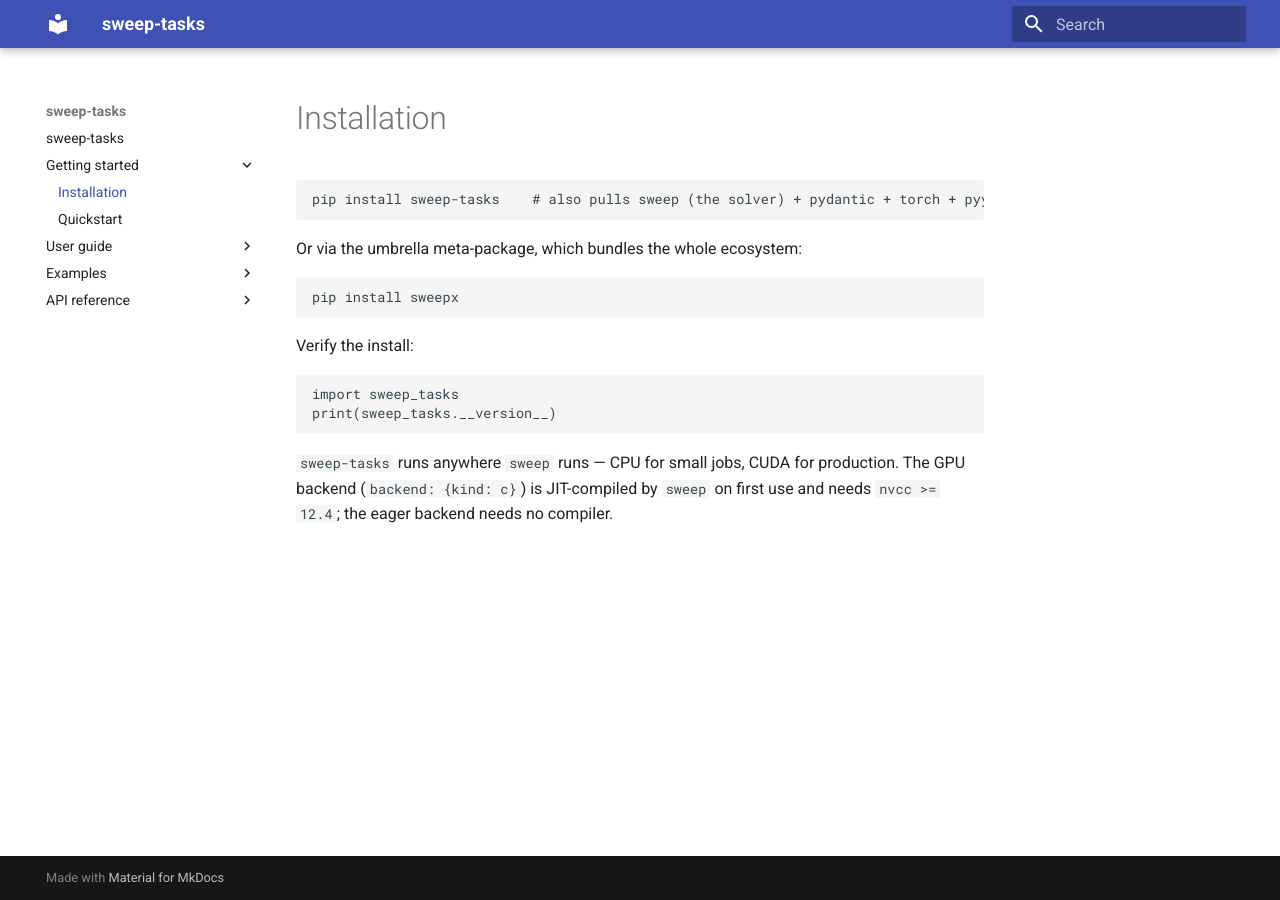
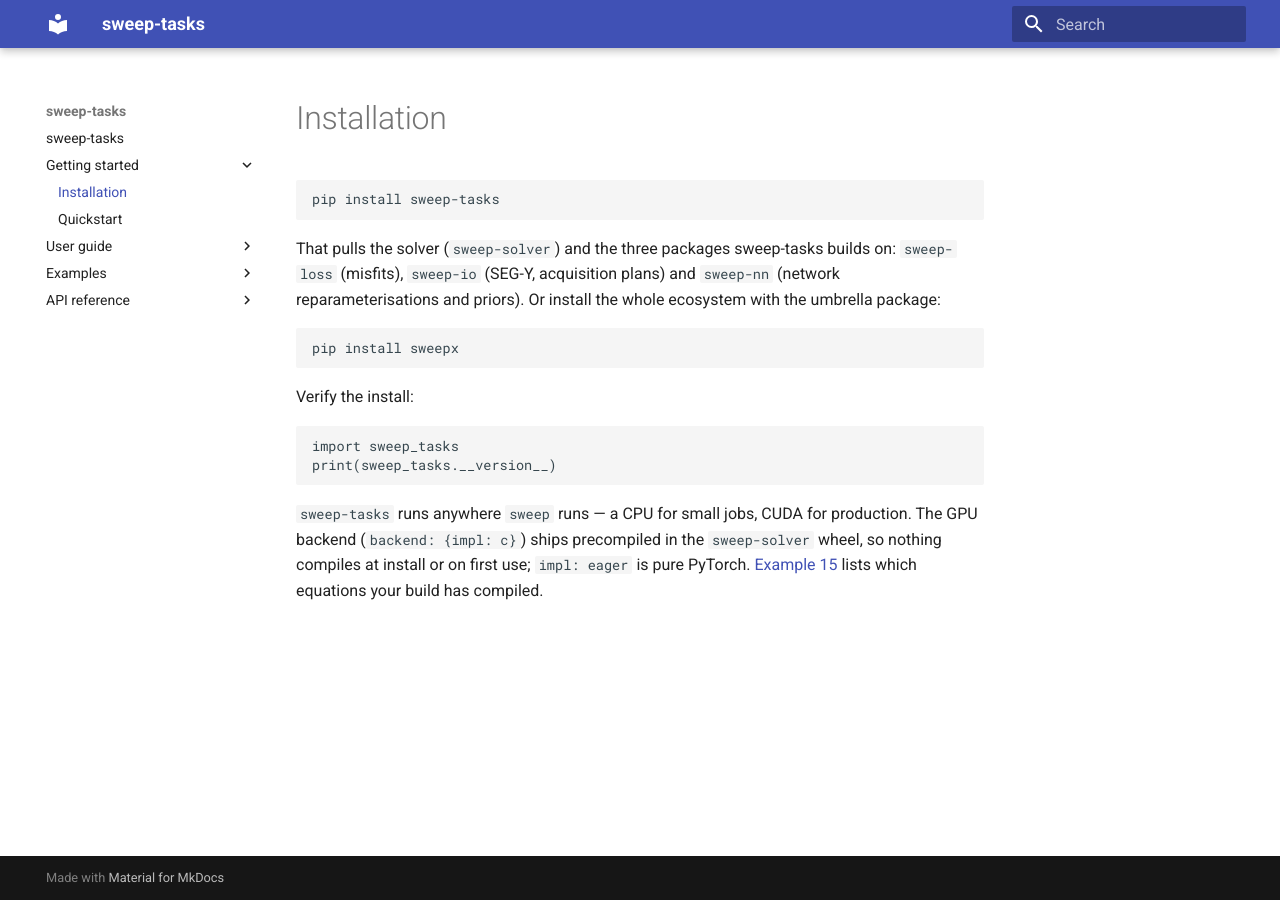
Before and after one commit to DeepWave-KAUST/sweep-tasks, an MkDocs documentation site: the page built from docs/getting-started/installation.md, in a window 1280 px wide. Built offline with MkDocs 1.6.1 and Material for MkDocs 9.7.7, drawn with Linux system fonts in a browser that asks for light colours.

Commit message:
release: sweep-tasks 0.1.0
Co-Authored-By: Claude Opus 5.5 <noreply@anthropic.com>

````diff
--- a/docs/getting-started/installation.md
+++ b/docs/getting-started/installation.md
@@ -1,10 +1,13 @@
 # Installation
 
 ```bash
-pip install sweep-tasks    # also pulls sweep (the solver) + pydantic + torch + pyyaml
+pip install sweep-tasks
 ```
 
-Or via the umbrella meta-package, which bundles the whole ecosystem:
+That pulls the solver (`sweep-solver`) and the three packages sweep-tasks builds
+on: `sweep-loss` (misfits), `sweep-io` (SEG-Y, acquisition plans) and
+`sweep-nn` (network reparameterisations and priors). Or install the whole
+ecosystem with the umbrella package:
 
 ```bash
 pip install sweepx
@@ -17,6 +20,8 @@ import sweep_tasks
 print(sweep_tasks.__version__)
 ```
 
-`sweep-tasks` runs anywhere `sweep` runs — CPU for small jobs, CUDA for
-production. The GPU backend (`backend: {kind: c}`) is JIT-compiled by `sweep`
-on first use and needs `nvcc >= 12.4`; the eager backend needs no compiler.
+`sweep-tasks` runs anywhere `sweep` runs — a CPU for small jobs, CUDA for
+production. The GPU backend (`backend: {impl: c}`) ships precompiled in the
+`sweep-solver` wheel, so nothing compiles at install or on first use;
+`impl: eager` is pure PyTorch. [Example 15](../examples/introspect.md) lists
+which equations your build has compiled.
````
Also changed, not shown: README.md (+4 -4 lines), pyproject.toml (+5 -7 lines), src/sweep_tasks/__init__.py (+8 -0 lines).
